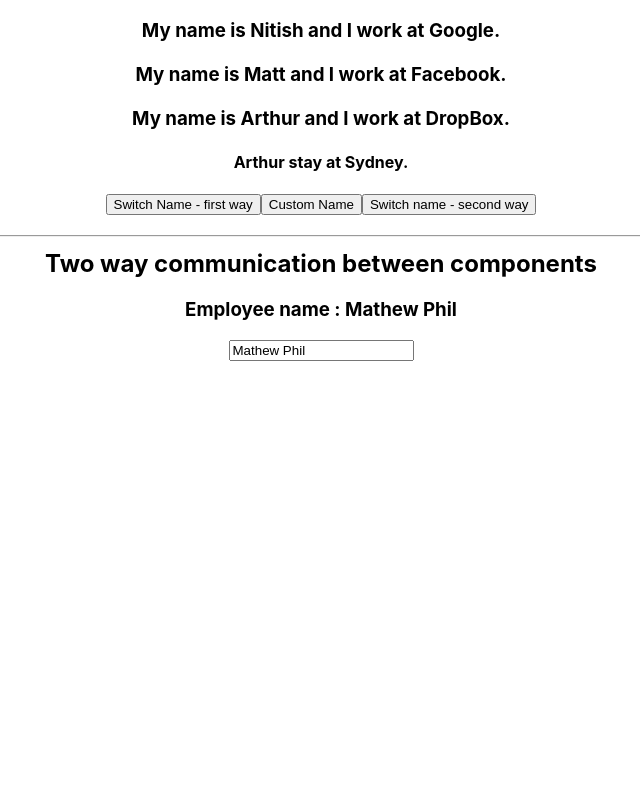
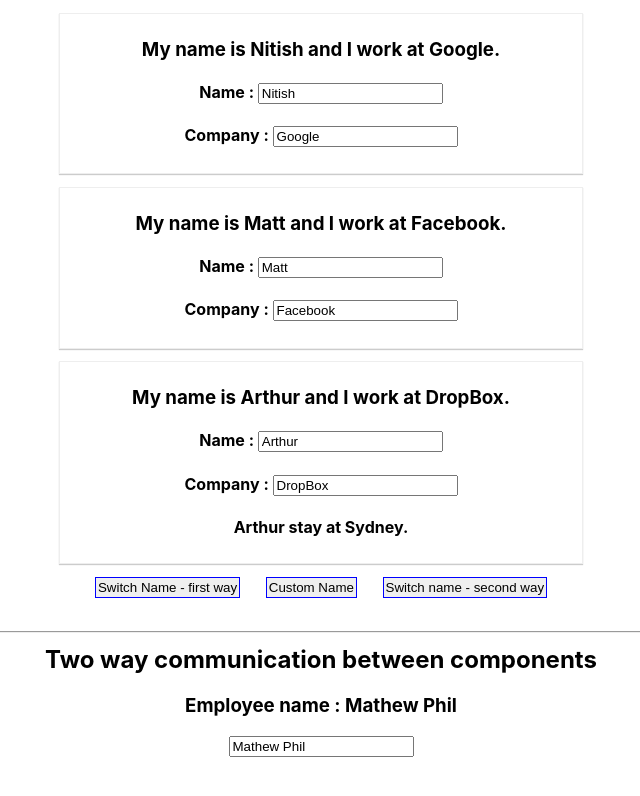
Before and after one commit to nitishbhushan2013/react, a React (Create React App) app in the folder react-complete-guide/: page / in a window 1280 px wide. Shown: the top 796 px of the page, without its empty margins (319-959 px from the left). Built offline with nearby package versions, Linux system fonts and the light colour scheme.

Commit message:
css styling

```diff
--- a/react-complete-guide/src/App.js
+++ b/react-complete-guide/src/App.js
@@ -39,6 +39,25 @@
     });
   }
 
+  updateNameHandler1 = (event) => {
+    this.setState({
+      persons : [
+        {name : event.target.value, company : "Google"},
+        {name : "Matt", company : "Facebook"},
+        {name : "Arthur", company : "DropBox"}
+      ]
+    })
+  }
+
+  updateCompanyHandler1 = (event) => {
+    this.setState({
+      persons : [
+        {name : "Nitish", company : event.target.value},
+        {name : "Matt", company : "Facebook"},
+        {name : "Arthur", company : "DropBox"}
+      ]
+    })
+  }
 
   updateEmployee = (event) => {
     //alert(event.target.value);
@@ -52,14 +71,27 @@
 
 
 
+
 // when ever state value changes, react would re-render the component or rather update the view.
   render() {
+
+    const style ={
+      backgroundColor : 'light green',
+      border : '1px solid blue',
+      margin : '1%',
+
+      padding : '2px',
+      cursor : 'pointer'
+    }
+
     return (
       <div className="App">
          <Person
            name = {this.state.persons[0].name}
            company = {this.state.persons[0].company}
            click = {this.nameChangeHandler}
+           updateName = {this.updateNameHandler1}
+           updateCompany = {this.updateCompanyHandler1}
          />
 
          <Person
@@ -71,9 +103,14 @@
           name = {this.state.persons[2].name}
           company = {this.state.persons[2].company}> Arthur stay at Sydney. </Person>
 
-         <button onClick = {this.nameChangeHandler} > Switch Name - first way </button>
-         <button onClick = {this.customNameChangeHandler.bind(this, "Mr. Nitish Bhushan", "Google HQ")} > Custom Name </button>
-         <button onClick = { () => this.customNameChangeHandler("Mr. Andrew Kasis", "Macquarie")}> Switch name - second way </button>
+         <button
+         style = {style}
+         onClick = {this.nameChangeHandler} > Switch Name - first way
+         </button>
+
+         <button style = {style} onClick = {this.customNameChangeHandler.bind(this, "Mr. Nitish Bhushan", "Google HQ")} > Custom Name </button>
+
+         <button style = {style} onClick = { () => this.customNameChangeHandler("Mr. Andrew Kasis", "Macquarie")}> Switch name - second way </button>
 
 
          <h2> <hr></hr>Two way communication between components</h2>
--- /dev/null
+++ b/react-complete-guide/src/Person/Person.css
@@ -0,0 +1,10 @@
+.Person {
+    width: 40%;
+    margin: auto;
+    border: 1px solid #eee;
+    box-shadow:  0 1px 1px #cccccc;
+    padding: 5px;
+    text-align: center;
+    margin-bottom: 1 px;
+    margin-top: 1%;
+}
--- a/react-complete-guide/src/Person/Person.js
+++ b/react-complete-guide/src/Person/Person.js
@@ -1,10 +1,14 @@
 import React from 'react';
+import './Person.css'
 
 // This is dynamic template
 const person = (props) => {
         return (
-            <div>
+            <div className="Person">
                 <h3 onClick = {props.click}> My name is {props.name} and I work at {props.company}. </h3>
+                <h4> Name : <input type='text' onChange = {props.updateName}  defaultValue = {props.name}/></h4>
+                <h4> Company : <input type='text' onChange = {props.updateCompany}  defaultValue = {props.company}/></h4>
+
                 <h4> { props.children} </h4>
             </div>
         );
```
